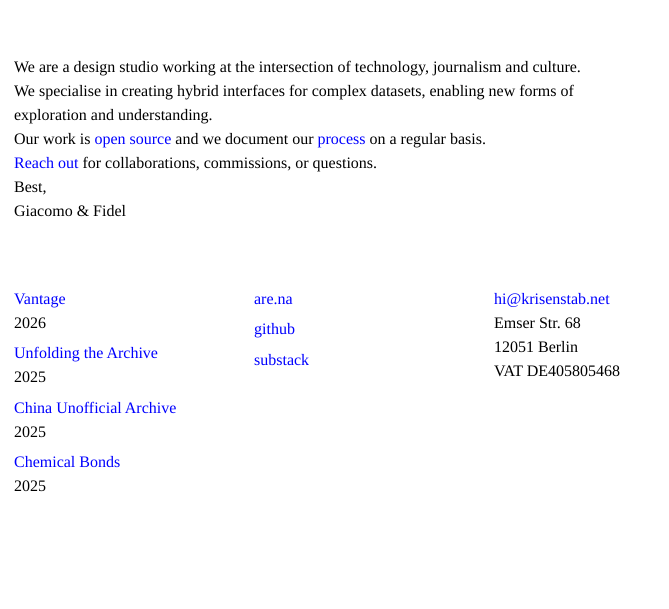
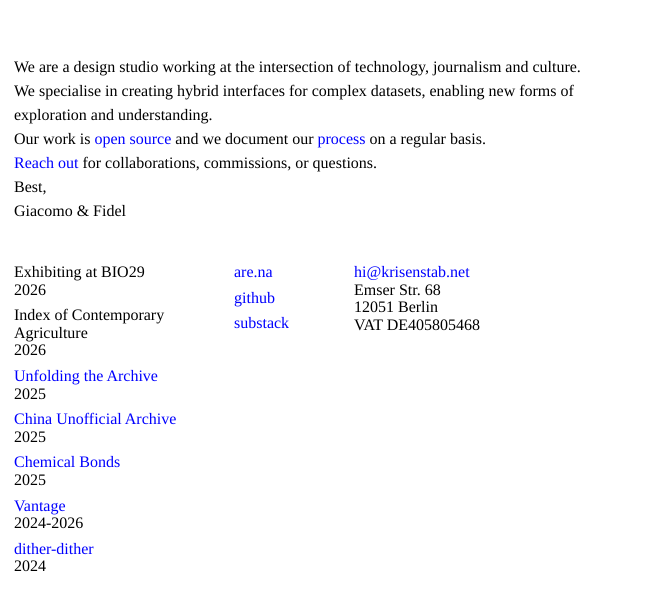
Before and after one commit to thometnanni/krisenstab, a SvelteKit app: page / in a window 1280 px wide. Shown: the part 191-800 px from the top of the page, without its empty margins (0-669 px from the left). Built offline with nearby package versions, Linux system fonts and the light colour scheme.

Commit message:
added projects

```diff
--- a/src/routes/+page.svelte
+++ b/src/routes/+page.svelte
@@ -27,8 +27,9 @@
 		</p>
 
 		<p>
-			Our work is <a href="https://github.com/thometnanni">open source</a> and we
-			document our <a href="https://www.are.na/krisenstab/">process</a> on a regular basis.
+			Our work is <a href="https://github.com/thometnanni">open source</a> and we document our
+			<a href="https://www.are.na/krisenstab/">process</a>
+			on a regular basis.
 			<br />
 
 			<a href="mailto:hi@krisenstab.net">Reach out</a> for collaborations, commissions, or questions.
@@ -40,14 +41,20 @@
 		</p>
 	</div>
 
-    <br />
+	<br />
 
 	<div class="col">
 		<div class="item">
-			<a target="_blank" href="https://vantage.krisenstab.net/">Vantage</a><br />
+			Exhibiting at BIO29
+			<br />
 			2026
 		</div>
 
+		<div class="item">
+			Index of Contemporary Agriculture
+			<br />
+			2026
+		</div>
 		<div class="item">
 			<a target="_blank" href="https://unfolding-the-archive.thometnanni.net/"
 				>Unfolding the Archive</a
@@ -64,6 +71,14 @@
 		<div class="item">
 			<a target="_blank" href="https://chemical-bonds.krisenstab.net/">Chemical Bonds</a><br />
 			2025
+		</div>
+		<div class="item">
+			<a target="_blank" href="https://vantage.krisenstab.net/">Vantage</a><br />
+			2024-2026
+		</div>
+		<div class="item">
+			<a target="_blank" href="https://github.com/fidelthomet/dither-dither">dither-dither</a><br />
+			2024
 		</div>
 	</div>
 
@@ -99,7 +114,18 @@
 		font-size: 16px;
 	}
 
+	.container {
+		display: flex;
+		flex-wrap: wrap;
+	}
+
 	.intro {
+		display: block;
+		flex-basis: 100%;
+		width: 100%;
+	}
+
+	.intro > * {
 		max-width: 600px;
 	}
 
@@ -112,15 +138,18 @@
 	}
 
 	.col {
-		display: block;
-		width: 240px;
-		float: left;
+		flex: 0 0 220px;
 		padding-top: 40px;
 		padding-right: 14px;
 	}
 
+	.col:nth-of-type(3) {
+		flex-basis: 120px;
+	}
+
 	.item {
-		padding-bottom: 0.4em;
+		padding-bottom: 0.5em;
+		line-height: 1.1;
 	}
 
 	.item:last-child {
@@ -142,7 +171,7 @@
 		}
 
 		.col {
-			width: 100%;
+			flex-basis: 100%;
 			padding: 0;
 		}
 
```
